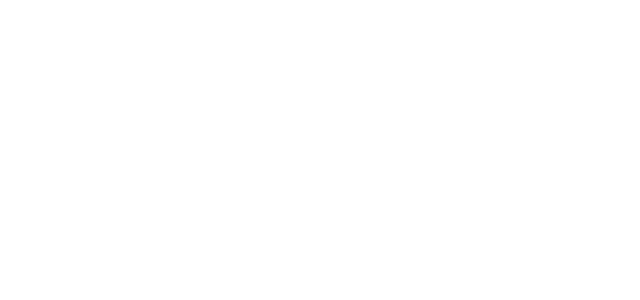
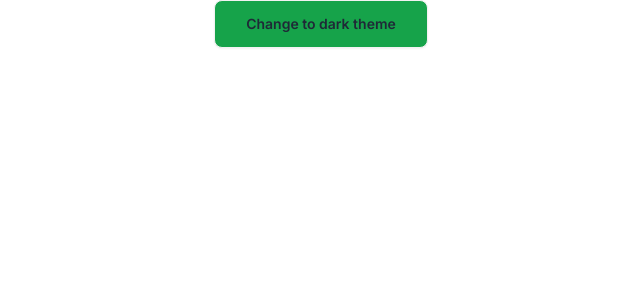
Before and after one commit to Saimum-14028/fast, a React (Vite) app: page / in a window 1280 px wide. Shown: the top 300 px of the page, without its empty margins (319-959 px from the left). Built offline with nearby package versions, Linux system fonts and the light colour scheme.

Commit message:
Toggle theme  added  alhamdulillah

```diff
--- a/index.html
+++ b/index.html
@@ -6,6 +6,7 @@
     <meta name="viewport" content="width=device-width, initial-scale=1.0" />
     <title>Fast</title>
 
+    <link rel="stylesheet" href="./theme.css">
     <!-- Google Inter -->
     <link rel="preconnect" href="https://fonts.googleapis.com">
     <link rel="preconnect" href="https://fonts.gstatic.com" crossorigin>
@@ -21,8 +22,16 @@
      <!-- border-solid border-2 border-sky-500 -->
   </head>
   <body class="font-inter">
+    <div class="flex justify-center">
+      <button
+      type="button"
+      data-theme-toggle
+      aria-label="Change to light theme" class="btn bg-green-600 md:w-1/4 lg:w-1/6"
+      >Change to light theme
+  </button>
+    </div>
     <div id="root"></div>
     <script type="module" src="/src/main.jsx"></script>
+    <script type="module" src="./theme.js"></script>
   </body>
 </html>
-</html>
--- a/src/ErrorPage.jsx
+++ b/src/ErrorPage.jsx
@@ -2,7 +2,7 @@
 
 const ErrorPage = () => {
     return (
-        <div className="h-screen w-screen bg-gray-50 flex items-center">
+        <div className="w-screen flex items-center py-10">
             <div className="container flex flex-col md:flex-row items-center justify-between px-5 text-gray-700">
                     <div className="w-full lg:w-1/2 mx-8">
                         <div className="text-7xl text-green-500 font-dark font-extrabold mb-8"> 404</div>
--- /dev/null
+++ b/theme.css
@@ -0,0 +1,26 @@
+[data-theme="light"] {
+    --color-bg: #ffffff;
+    --color-fg: #000000;
+ }
+
+ [data-theme="dark"] {
+    --color-bg: #000000;
+    --color-fg: #ffffff;
+ }
+
+ body {
+   background-color: var(--color-bg);
+   color: var(--color-fg);
+   display: grid;
+ }
+
+ button {
+   font-size: 2rem;
+   font-weight: bold;
+   padding: 0.5rem 1rem;
+   transition: all var(--global-transition-time) ease-in-out;
+   border-radius: 2rem;
+   cursor: pointer;
+   color: var(--color-fg);
+   background-color: var(--color-bg);
+ }
--- /dev/null
+++ b/theme.js
@@ -0,0 +1,71 @@
+/**
+* Utility function to calculate the current theme setting.
+* Look for a local storage value.
+* Fall back to system setting.
+* Fall back to light mode.
+*/
+function calculateSettingAsThemeString({ localStorageTheme, systemSettingDark }) {
+    if (localStorageTheme !== null) {
+      return localStorageTheme;
+    }
+
+    if (systemSettingDark.matches) {
+      return "dark";
+    }
+
+    return "light";
+  }
+
+  /**
+  * Utility function to update the button text and aria-label.
+  */
+  function updateButton({ buttonEl, isDark }) {
+    const newCta = isDark ? "Change to light theme" : "Change to dark theme";
+    // use an aria-label if you are omitting text on the button
+    // and using a sun/moon icon, for example
+    buttonEl.setAttribute("aria-label", newCta);
+    buttonEl.innerText = newCta;
+  }
+
+  /**
+  * Utility function to update the theme setting on the html tag
+  */
+  function updateThemeOnHtmlEl({ theme }) {
+    document.querySelector("html").setAttribute("data-theme", theme);
+  }
+
+
+  /**
+  * On page load:
+  */
+
+  /**
+  * 1. Grab what we need from the DOM and system settings on page load
+  */
+  const button = document.querySelector("[data-theme-toggle]");
+  const localStorageTheme = localStorage.getItem("theme");
+  const systemSettingDark = window.matchMedia("(prefers-color-scheme: dark)");
+
+  /**
+  * 2. Work out the current site settings
+  */
+  let currentThemeSetting = calculateSettingAsThemeString({ localStorageTheme, systemSettingDark });
+
+  /**
+  * 3. Update the theme setting and button text accoridng to current settings
+  */
+  updateButton({ buttonEl: button, isDark: currentThemeSetting === "dark" });
+  updateThemeOnHtmlEl({ theme: currentThemeSetting });
+
+  /**
+  * 4. Add an event listener to toggle the theme
+  */
+  button.addEventListener("click", (event) => {
+    const newTheme = currentThemeSetting === "dark" ? "light" : "dark";
+
+    localStorage.setItem("theme", newTheme);
+    updateButton({ buttonEl: button, isDark: newTheme === "dark" });
+    updateThemeOnHtmlEl({ theme: newTheme });
+
+    currentThemeSetting = newTheme;
+  });
```
